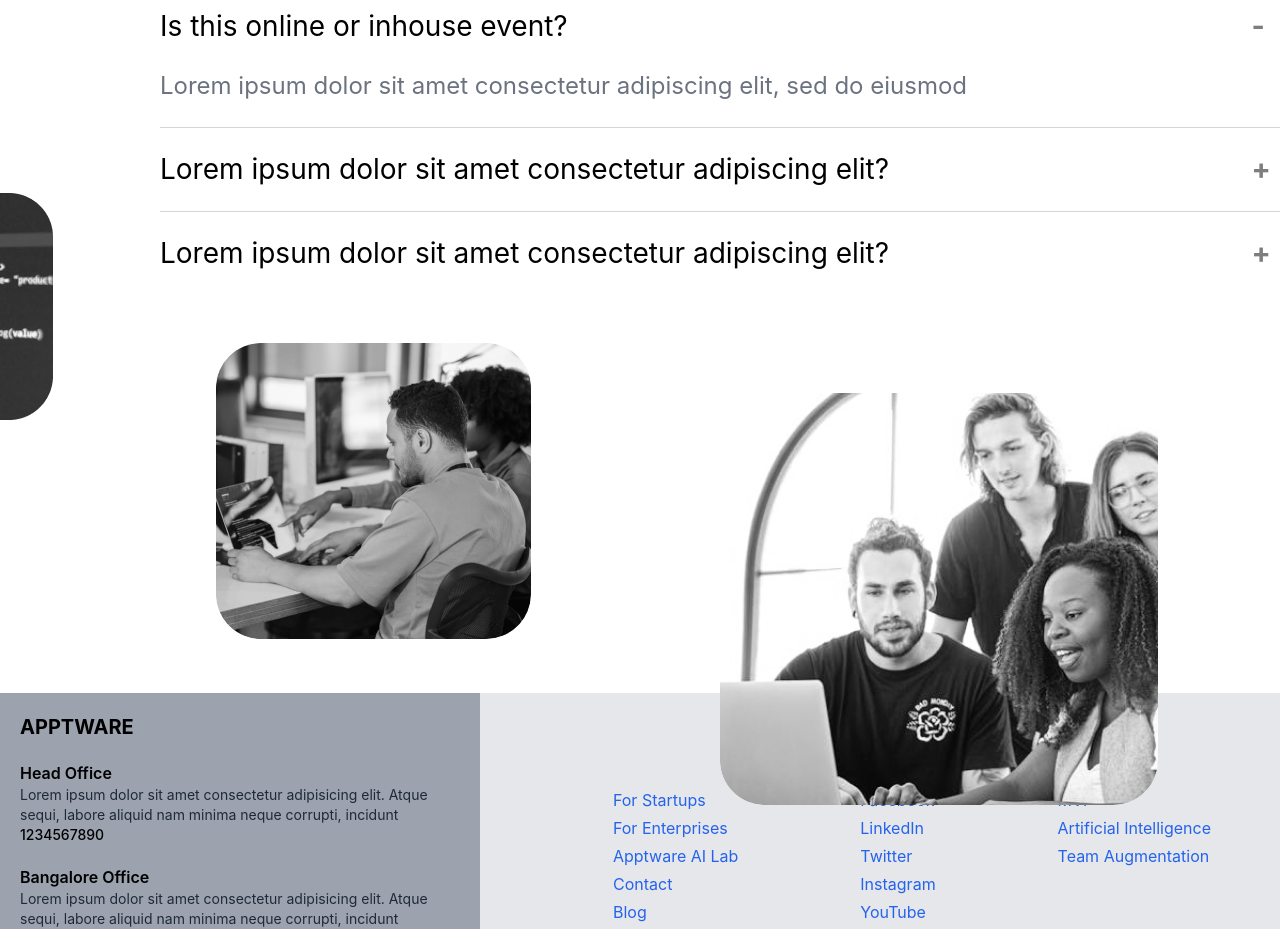
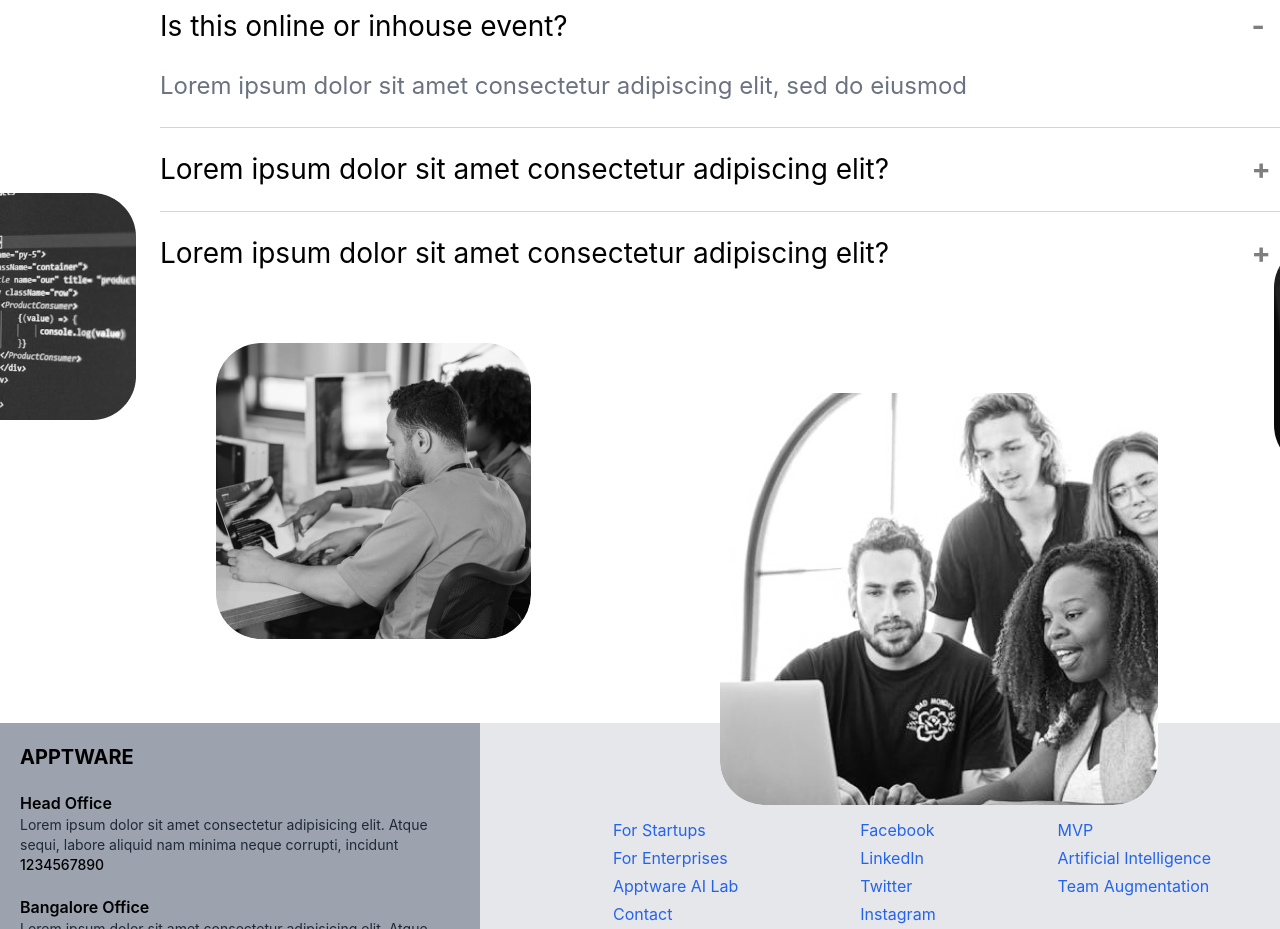
Before and after one commit to aditya-apptware/hackathon, a React (Create React App) app: page / in a window 1280 px wide. Shown: the part 5220-6149 px from the top of the page. Built offline with nearby package versions, Linux system fonts and the light colour scheme; the HTML template or start-up script is replaced by a standard one.

Commit message:
minor changes

```diff
--- a/src/components/Images.jsx
+++ b/src/components/Images.jsx
@@ -5,7 +5,7 @@ export const Images = () => {
         <img
           src="/assets/pics/faq1.jpg"
           alt="First"
-          className="absolute left-[-50%] h-full object-cover"
+          className="absolute left-0 h-full object-cover"
         />
       </div>
       <div className="w-[315px] h-[296px] overflow-hidden absolute top-[75%] left-[15%] rounded-[45px]">
@@ -26,7 +26,7 @@ export const Images = () => {
         <img
           src="/assets/pics/faq4.jpg"
           alt="Fourth"
-          className="absolute right-[-50%] h-full object-cover"
+          className="absolute right-0 h-full object-cover"
         />
       </div>
     </div>
--- a/src/pages/Home.jsx
+++ b/src/pages/Home.jsx
@@ -33,7 +33,7 @@ export const Home = () => {
         <div className="pt-16 pb-16">
           <Faqs />
         </div>
-        <div className="pt-16 pb-16 mt-[-230px] pb-[300px]">
+        <div className="pt-16 pb-16 mt-[-230px] pb-[330px]">
           <Images />
         </div>
       </main>
```
